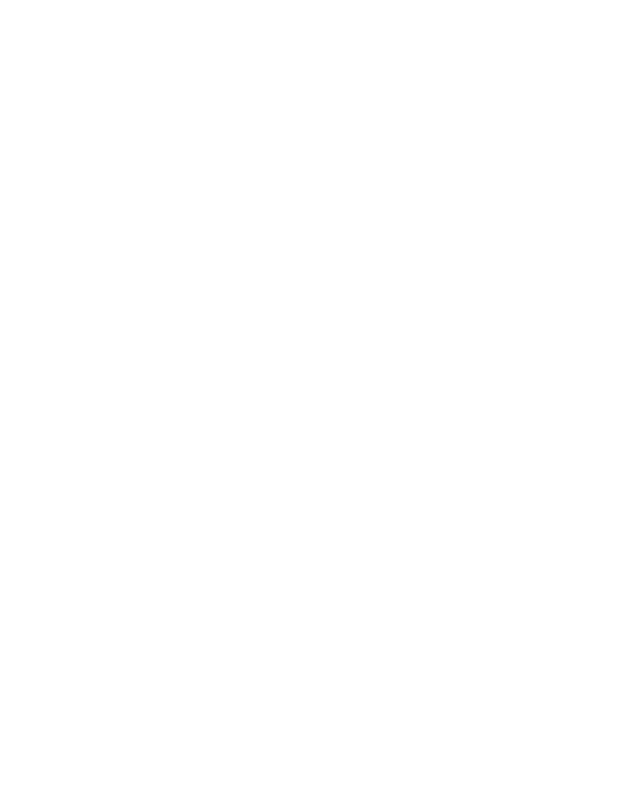
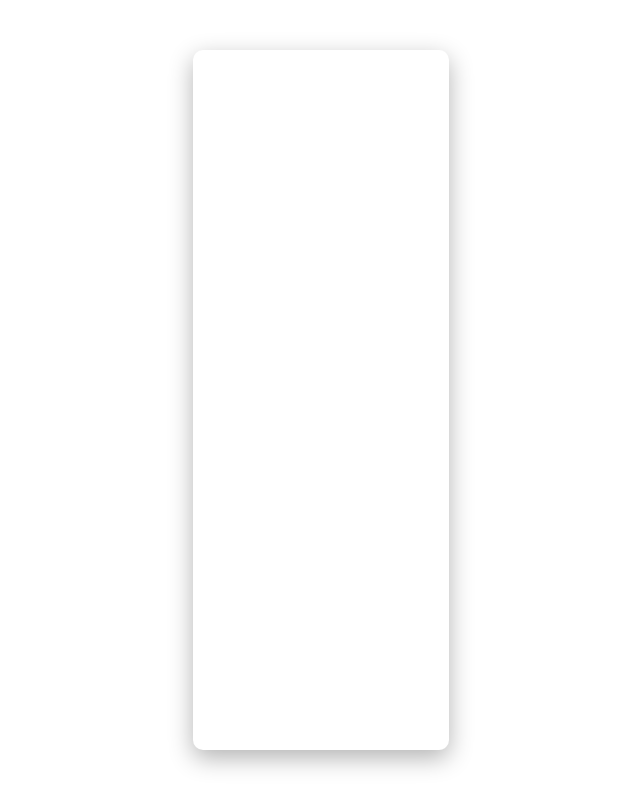
Before and after one commit to sadeghghasemnejadd/calculator, a plain HTML site: page index.html in a window 1280 px wide. Shown: the whole page, without its empty margins (319-959 px from the left). Drawn offline with Linux system fonts and the light colour scheme.

Commit message:
create calculator container

```diff
--- a/assets/sass/main.scss
+++ b/assets/sass/main.scss
@@ -13,3 +13,10 @@ body {
   justify-content: center;
   align-items: center;
 }
+.main {
+  width: 20%;
+  height: 70rem;
+  border-radius: 1rem;
+  box-shadow: 0 0.8rem 2.4rem rgba(0, 0, 0, 0.3);
+  background-color: #fff;
+}
```
Also changed, not shown: assets/css/main.css, 1 other file.
